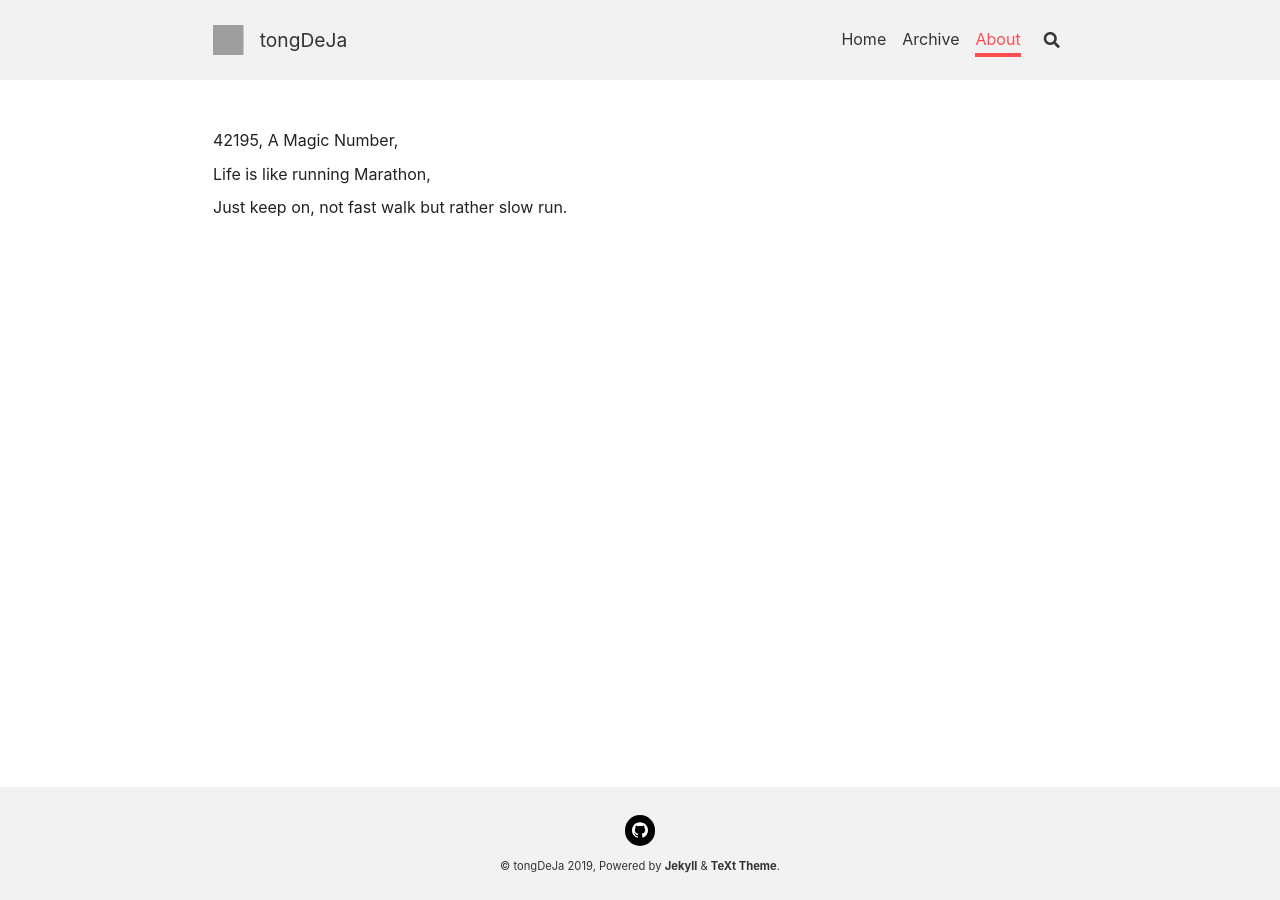
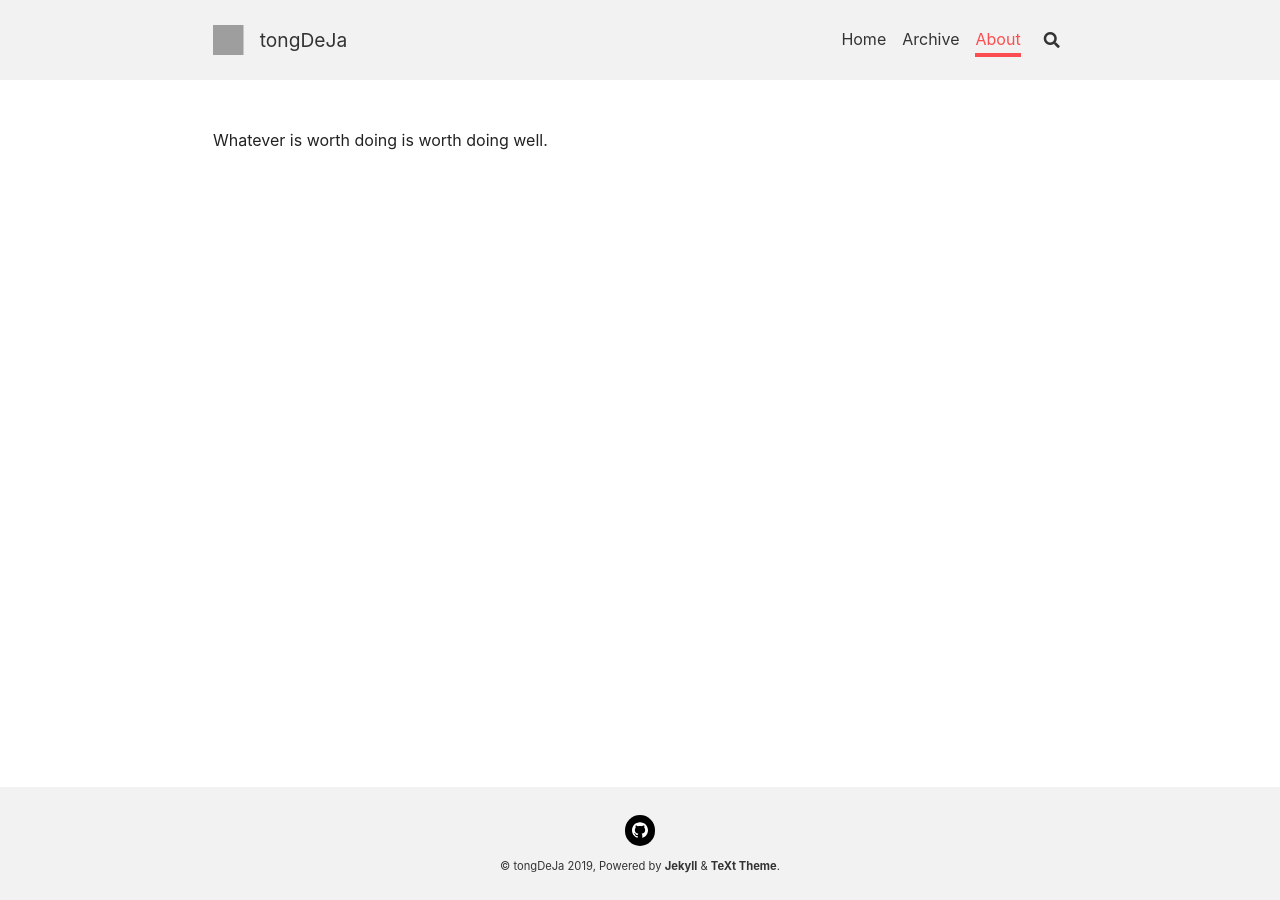
Before and after one commit to abc-df/projects, a Jekyll site: the page built from about.md, in a window 1280 px wide. Built offline with Jekyll 4.4.1, drawn with Linux system fonts in a browser that asks for light colours; nearby versions of some CDN libraries; our own code applies the rules of GitHub Pages for plain Markdown files; grey boxes are pictures that could not be loaded.

Commit message:
111111111111111111111

```diff
--- a/about.md
+++ b/about.md
@@ -1,5 +1 @@
-42195, A Magic Number,
-
-Life is like running Marathon,
-
-Just keep on, not fast walk but rather slow run.
+Whatever is worth doing is worth doing well.
```
